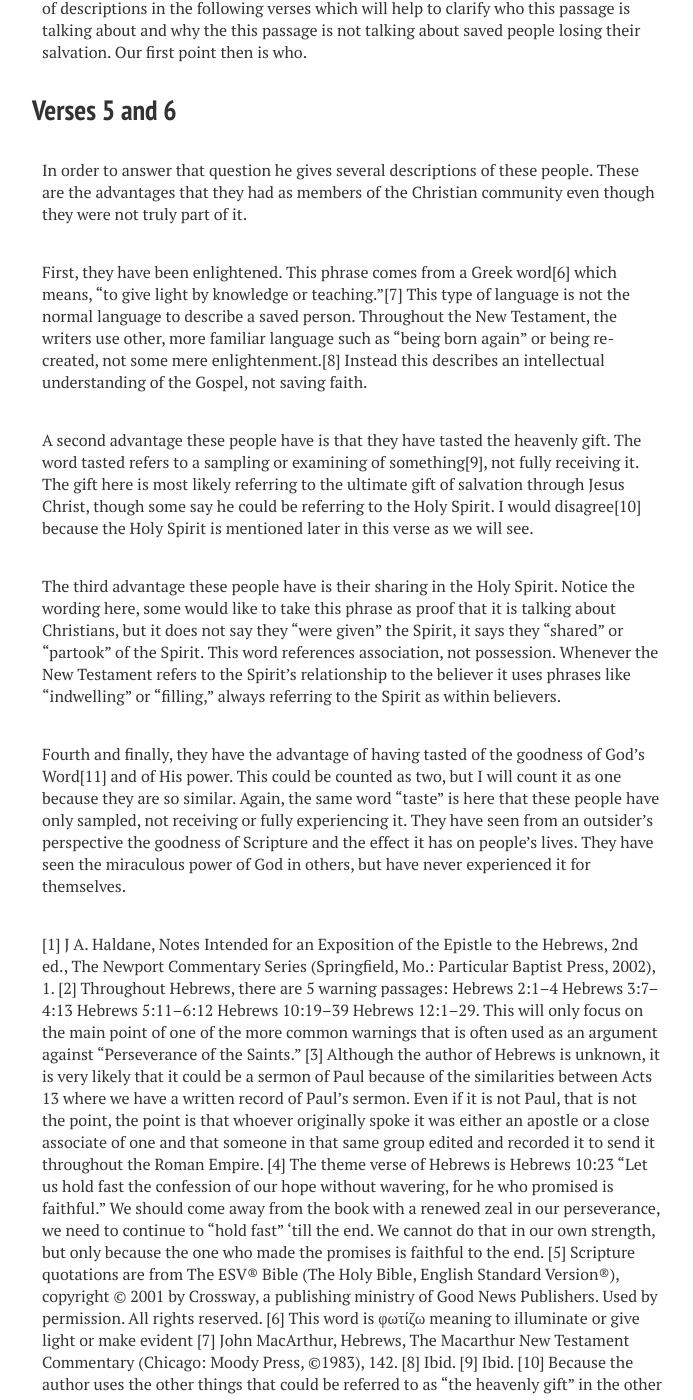
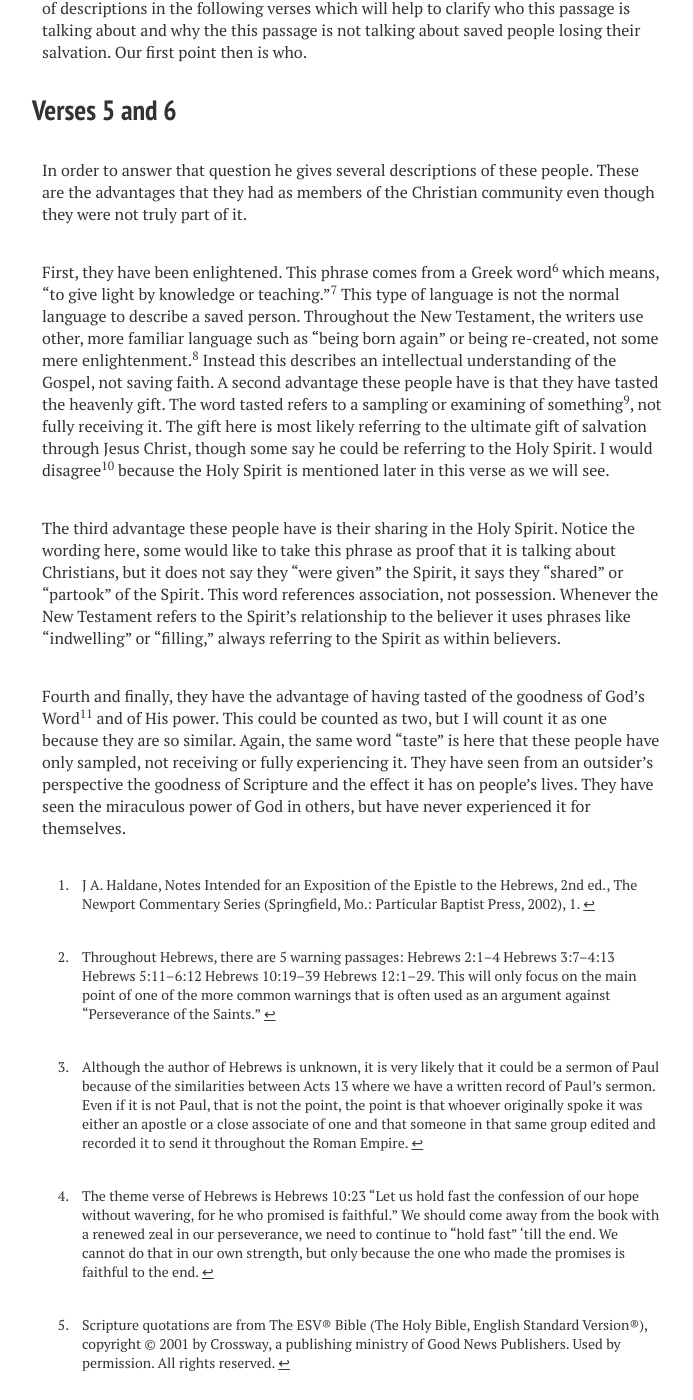
Before and after one commit to gerdums/gerdums.github.io, a Jekyll site: the page built from _posts/2017-04-17-he-will-hold-us-fast.markdown.md, in a window 1280 px wide and 1400 px high, scrolled down 1265 px. Shown: the whole window, without its empty margins (288-981 px from the left). Built offline with Jekyll 4.4.1, drawn with Linux system fonts in a browser that asks for light colours; nearby versions of some CDN libraries; some of the changed text lies outside the part shown.

Commit message:
Update 2017-04-17-he-will-hold-us-fast.markdown.md

```diff
--- a/_posts/2017-04-17-he-will-hold-us-fast.markdown.md
+++ b/_posts/2017-04-17-he-will-hold-us-fast.markdown.md
@@ -4,38 +4,37 @@ comments: 'true'
 layout: post
 title: 'He Will Hold us Fast'
 ---
-How do you know you are a Christian? Is there any way you can be sure of your salvation?[1] Can you lose it yourself? These are all questions that most of us have wrestled with at some point, and maybe you are asking these questions right now. The book of Hebrews offers guidance and hope in our times of doubt and our response to what it says is very telling of where our hearts truly are.
+How do you know you are a Christian? Is there any way you can be sure of your salvation?[^1] Can you lose it yourself? These are all questions that most of us have wrestled with at some point, and maybe you are asking these questions right now. The book of Hebrews offers guidance and hope in our times of doubt and our response to what it says is very telling of where our hearts truly are.
 
-Throughout the book of Hebrews we see several difficult warning passages.[2] It is very important that we take the time to understand them correctly and in context in order to correctly inform our theology and faithfully pursue Christ. They are written to do just what they say, warn. Depending on our response to that warning, the rest of the passage will make it clear whether we are in Christ or not. One such passage we will look at is Hebrews 6, verses 4-6. You might have heard this passage quoted many times before in defense of a belief that Christians can lose their salvation. Our goal today is threefold, first, an understanding of what this passage actually says, second, a fresh assurance of our salvation, and finally and most importantly, a renewed zeal to persevere. Our outline today is simple, answer three key questions: Who, What, and Why. Three points and then we will look at what those answers mean for how we live our lives.
+Throughout the book of Hebrews we see several difficult warning passages.[^2] It is very important that we take the time to understand them correctly and in context in order to correctly inform our theology and faithfully pursue Christ. They are written to do just what they say, warn. Depending on our response to that warning, the rest of the passage will make it clear whether we are in Christ or not. One such passage we will look at is Hebrews 6, verses 4-6. You might have heard this passage quoted many times before in defense of a belief that Christians can lose their salvation. Our goal today is threefold, first, an understanding of what this passage actually says, second, a fresh assurance of our salvation, and finally and most importantly, a renewed zeal to persevere. Our outline today is simple, answer three key questions: Who, What, and Why. Three points and then we will look at what those answers mean for how we live our lives.
 
 ## Context
 
-Before we begin, let’s take a look at the context so we can understand where the author of Hebrews is coming from. Hebrews is a sermon[3] written down and sent as a letter to the scattered Jewish Christians in the various churches of the first century. It was written to encourage them in their faith, despite the persecution they faced, and to remind them of the immeasurable greatness of Christ and the necessity to persevere in Christ no matter what suffering and persecution they may face.[4] You can basically split the book into two parts. The first part being about who Christ is, and the second, beginning in the middle of chapter 4, being about what He has done. Our passage today comes near the beginning of this second part in the middle of a discussion about the High Priestly work of Christ. The writer begins into a lofty discussion of all that Christ does as our Great High Priest and what that means, and then, turns to his audience to remind them that there is much more, but they have not been growing and cannot understand anymore. He says in chapter 5 verse 12, “For by this time you ought to be teachers…” and again “…you have come to need milk and not solid food” just like infants! He continues this line of thinking that they should be beyond the basics of the Gospel and ready to learn and teach the deeper things of godliness. This is where we pick it up in chapter 6 verse 4.
+Before we begin, let’s take a look at the context so we can understand where the author of Hebrews is coming from. Hebrews is a sermon[^3] written down and sent as a letter to the scattered Jewish Christians in the various churches of the first century. It was written to encourage them in their faith, despite the persecution they faced, and to remind them of the immeasurable greatness of Christ and the necessity to persevere in Christ no matter what suffering and persecution they may face.[^4] You can basically split the book into two parts. The first part being about who Christ is, and the second, beginning in the middle of chapter 4, being about what He has done. Our passage today comes near the beginning of this second part in the middle of a discussion about the High Priestly work of Christ. The writer begins into a lofty discussion of all that Christ does as our Great High Priest and what that means, and then, turns to his audience to remind them that there is much more, but they have not been growing and cannot understand anymore. He says in chapter 5 verse 12, “For by this time you ought to be teachers…” and again “…you have come to need milk and not solid food” just like infants! He continues this line of thinking that they should be beyond the basics of the Gospel and ready to learn and teach the deeper things of godliness. This is where we pick it up in chapter 6 verse 4.
 
 ## Verse 4
 
-Verse 4 begins with the word “for” connecting back to the previous verse and the idea of God’s sovereign permission. Because of God’s sovereignty, the author says, “it is impossible”[5] again emphasizing God’s sovereign work, specifically in regards to the salvation of souls. Before he mentions what is impossible, he clarifies who it is impossible for. This is our first point, "who." Who is this passage about? He gives a list of descriptions in the following verses which will help to clarify who this passage is talking about and why the this passage is not talking about saved people losing their salvation. Our first point then is who.
+Verse 4 begins with the word “for” connecting back to the previous verse and the idea of God’s sovereign permission. Because of God’s sovereignty, the author says, “it is impossible”[^5] again emphasizing God’s sovereign work, specifically in regards to the salvation of souls. Before he mentions what is impossible, he clarifies who it is impossible for. This is our first point, "who." Who is this passage about? He gives a list of descriptions in the following verses which will help to clarify who this passage is talking about and why the this passage is not talking about saved people losing their salvation. Our first point then is who.
 
 ## Verses 5 and 6
 
 In order to answer that question he gives several descriptions of these people. These are the advantages that they had as members of the Christian community even though they were not truly part of it.
 
-First, they have been enlightened. This phrase comes from a Greek word[6] which means, "to give light by knowledge or teaching."[7] This type of language is not the normal language to describe a saved person. Throughout the New Testament, the writers use other, more familiar language such as "being born again" or being re-created, not some mere enlightenment.[8] Instead this describes an intellectual understanding of the Gospel, not saving faith.
-
-A second advantage these people have is that they have tasted the heavenly gift. The word tasted refers to a sampling or examining of something[9], not fully receiving it. The gift here is most likely referring to the ultimate gift of salvation through Jesus Christ, though some say he could be referring to the Holy Spirit. I would disagree[10] because the Holy Spirit is mentioned later in this verse as we will see.
+First, they have been enlightened. This phrase comes from a Greek word[^6] which means, "to give light by knowledge or teaching."[^7] This type of language is not the normal language to describe a saved person. Throughout the New Testament, the writers use other, more familiar language such as "being born again" or being re-created, not some mere enlightenment.[^8] Instead this describes an intellectual understanding of the Gospel, not saving faith.
+A second advantage these people have is that they have tasted the heavenly gift. The word tasted refers to a sampling or examining of something[^9], not fully receiving it. The gift here is most likely referring to the ultimate gift of salvation through Jesus Christ, though some say he could be referring to the Holy Spirit. I would disagree[^10] because the Holy Spirit is mentioned later in this verse as we will see.
 
 The third advantage these people have is their sharing in the Holy Spirit. Notice the wording here, some would like to take this phrase as proof that it is talking about Christians, but it does not say they "were given" the Spirit, it says they "shared" or “partook” of the Spirit. This word references association, not possession. Whenever the New Testament refers to the Spirit’s relationship to the believer it uses phrases like “indwelling” or “filling,” always referring to the Spirit as within believers.
 
-Fourth and finally, they have the advantage of having tasted of the goodness of God's Word[11] and of His power. This could be counted as two, but I will count it as one because they are so similar. Again, the same word “taste” is here that these people have only sampled, not receiving or fully experiencing it. They have seen from an outsider’s perspective the goodness of Scripture and the effect it has on people’s lives. They have seen the miraculous power of God in others, but have never experienced it for themselves.
+Fourth and finally, they have the advantage of having tasted of the goodness of God's Word[^11] and of His power. This could be counted as two, but I will count it as one because they are so similar. Again, the same word “taste” is here that these people have only sampled, not receiving or fully experiencing it. They have seen from an outsider’s perspective the goodness of Scripture and the effect it has on people’s lives. They have seen the miraculous power of God in others, but have never experienced it for themselves.
 
-[1] J A. Haldane, Notes Intended for an Exposition of the Epistle to the Hebrews, 2nd ed., The Newport Commentary Series (Springfield, Mo.: Particular Baptist Press, 2002), 1.
-[2] Throughout Hebrews, there are 5 warning passages: Hebrews 2:1–4 Hebrews 3:7–4:13 Hebrews 5:11–6:12 Hebrews 10:19–39 Hebrews 12:1–29. This will only focus on the main point of one of the more common warnings that is often used as an argument against “Perseverance of the Saints.”
-[3] Although the author of Hebrews is unknown, it is very likely that it could be a sermon of Paul because of the similarities between Acts 13 where we have a written record of Paul’s sermon. Even if it is not Paul, that is not the point, the point is that whoever originally spoke it was either an apostle or a close associate of one and that someone in that same group edited and recorded it to send it throughout the Roman Empire.
-[4] The theme verse of Hebrews is Hebrews 10:23 “Let us hold fast the confession of our hope without wavering, for he who promised is faithful.” We should come away from the book with a renewed zeal in our perseverance, we need to continue to “hold fast” ‘till the end. We cannot do that in our own strength, but only because the one who made the promises is faithful to the end.
-[5] Scripture quotations are from The ESV® Bible (The Holy Bible, English Standard Version®), copyright © 2001 by Crossway, a publishing ministry of Good News Publishers. Used by permission. All rights reserved.
-[6] This word is φωτίζω meaning to illuminate or give light or make evident
-[7] John MacArthur, Hebrews, The Macarthur New Testament Commentary (Chicago: Moody Press, ©1983), 142.
-[8] Ibid.
-[9] Ibid.
-[10] Because the author uses the other things that could be referred to as “the heavenly gift” in the other descriptions, it is natural to assume then that since each of the other ones are referring to something unique in the list, this is also uniquely referring to the gift of salvation.
-[11] As a side note, I would like to mention that the Greek word for “word” in this verse is not the typical “logos” as is in most passages. A different word is used that emphasizes the part rather than the whole. They have not experienced the power of the “whole counsel of God,” they have only heard and have an intellectual understanding of what they have been taught.
+[^1]: J A. Haldane, Notes Intended for an Exposition of the Epistle to the Hebrews, 2nd ed., The Newport Commentary Series (Springfield, Mo.: Particular Baptist Press, 2002), 1.
+[^2]: Throughout Hebrews, there are 5 warning passages: Hebrews 2:1–4 Hebrews 3:7–4:13 Hebrews 5:11–6:12 Hebrews 10:19–39 Hebrews 12:1–29. This will only focus on the main point of one of the more common warnings that is often used as an argument against “Perseverance of the Saints.”
+[^3]: Although the author of Hebrews is unknown, it is very likely that it could be a sermon of Paul because of the similarities between Acts 13 where we have a written record of Paul’s sermon. Even if it is not Paul, that is not the point, the point is that whoever originally spoke it was either an apostle or a close associate of one and that someone in that same group edited and recorded it to send it throughout the Roman Empire.
+[^4]: The theme verse of Hebrews is Hebrews 10:23 “Let us hold fast the confession of our hope without wavering, for he who promised is faithful.” We should come away from the book with a renewed zeal in our perseverance, we need to continue to “hold fast” ‘till the end. We cannot do that in our own strength, but only because the one who made the promises is faithful to the end.
+[^5]: Scripture quotations are from The ESV® Bible (The Holy Bible, English Standard Version®), copyright © 2001 by Crossway, a publishing ministry of Good News Publishers. Used by permission. All rights reserved.
+[^6]: This word is φωτίζω meaning to illuminate or give light or make evident
+[^7]: John MacArthur, Hebrews, The Macarthur New Testament Commentary (Chicago: Moody Press, ©1983), 142.
+[^8]: Ibid.
+[^9]: Ibid.
+[^10]: Because the author uses the other things that could be referred to as “the heavenly gift” in the other descriptions, it is natural to assume then that since each of the other ones are referring to something unique in the list, this is also uniquely referring to the gift of salvation.
+[^11]: As a side note, I would like to mention that the Greek word for “word” in this verse is not the typical “logos” as is in most passages. A different word is used that emphasizes the part rather than the whole. They have not experienced the power of the “whole counsel of God,” they have only heard and have an intellectual understanding of what they have been taught.
```
